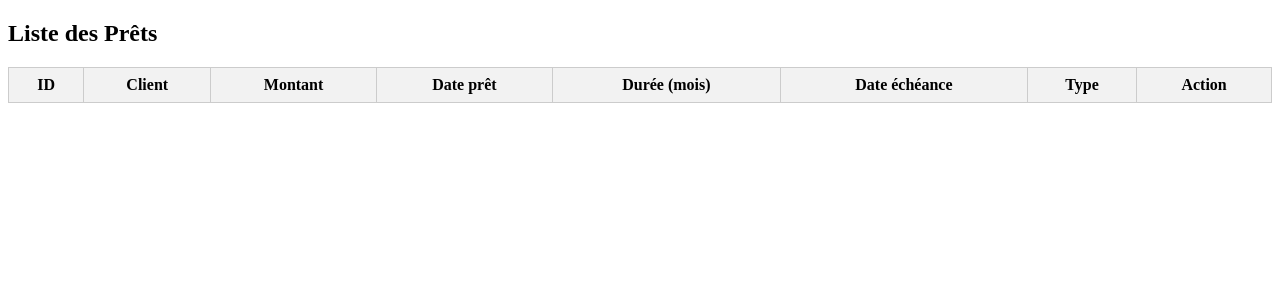
After one commit to Sunnyyhhh/banque, a PHP site: the page made by ws/views/pret_admin.html in a window 1280 px wide. The commit adds this page. Shown: the top 300 px of the page. Run offline with PHP 8.4, Linux system fonts and the light colour scheme; the template is opened without the code that fills it, so the values that code supplies are empty.

Commit message:
liste pret  admin
liste pret admin

```diff
--- a/sql/script.sql
+++ b/sql/script.sql
@@ -33,8 +33,8 @@ CREATE TABLE pret (
     duree_mois INT NOT NULL CHECK (duree_mois > 0),
     date_echeance DATE NOT NULL,
     FOREIGN KEY (id_client) REFERENCES utilisateur(id_utilisateur),
-    FOREIGN KEY (id_type_pret) REFERENCES type_pret(id),
-    FOREIGN KEY (id_etablissement) REFERENCES etablissement(id)
+    FOREIGN KEY (id_type_pret) REFERENCES type_pret(id)
+
 );
 
 CREATE TABLE pret_suivi (
--- a/ws/index.php
+++ b/ws/index.php
@@ -3,5 +3,8 @@ require 'vendor/autoload.php';
 require 'db.php';
 require 'routes/etudiant_routes.php';
 require 'routes/utilisateur_routes.php';
+require 'routes/etablissement_routes.php';
+
+require 'routes/pret_admin_routes.php';
 
 Flight::start();
--- a/ws/models/Utilisateur.php
+++ b/ws/models/Utilisateur.php
@@ -3,7 +3,7 @@ require_once __DIR__ . '/../db.php';
 
 class Utilisateur {
 
-    public static function login($email,$mdp) {
+    public static function login($email) {
         $db = getDB();
         $stmt = $db->prepare("SELECT * FROM utilisateur WHERE email = ?");
         $stmt->execute([$email]);
--- /dev/null
+++ b/ws/routes/pret_admin_routes.php
@@ -0,0 +1,4 @@
+<?php
+require_once __DIR__ . '/../controllers/PretAdminController.php';
+
+Flight::route('GET /pret_admin', ['PretAdminController', 'lister']);
--- a/ws/views/dashboard.html
+++ b/ws/views/dashboard.html
@@ -8,6 +8,8 @@
 <body>
     <h1>vita ny login
         <h1><a href="add_fonds.html">Ajouter des fonds à l'établissement</a></h1>
+
+        <h1><a href="pret_admin.html">pret admin</a></h1>
     </h1>
     <h1>Bonjour </h1>
     <a href="typePret.html">Type prets</a>
--- /dev/null
+++ b/ws/views/pret_admin.html
@@ -0,0 +1,51 @@
+<!DOCTYPE html>
+<html lang="fr">
+<head>
+    <meta charset="UTF-8">
+    <title>Liste des Prêts (Admin)</title>
+    <script src="https://code.jquery.com/jquery-3.6.0.min.js"></script>
+    <style>
+        table { border-collapse: collapse; width: 100%; }
+        th, td { border: 1px solid #ccc; padding: 8px; }
+        th { background-color: #f2f2f2; }
+    </style>
+</head>
+<body>
+    <h2>Liste des Prêts</h2>
+    <table id="table-prets">
+        <thead>
+            <tr>
+                <th>ID</th>
+                <th>Client</th>
+                <th>Montant</th>
+                <th>Date prêt</th>
+                <th>Durée (mois)</th>
+                <th>Date échéance</th>
+                <th>Type</th>
+                <th>Action</th>
+            </tr>
+        </thead>
+        <tbody></tbody>
+    </table>
+    <script>
+        $(function() {
+            $.get('/t/banque/ws/pret_admin', function(data) {
+                let rows = '';
+                data.forEach(function(p) {
+                    rows += `<tr>
+                        <td>${p.id}</td>
+                        <td>${p.client_nom} ${p.client_prenom}</td>
+                        <td>${p.montant}</td>
+                        <td>${p.date_pret}</td>
+                        <td>${p.duree_mois}</td>
+                        <td>${p.date_echeance}</td>
+                        <td>${p.type_pret}</td>
+                        <td><button class="valider-btn" data-id="${p.id}">Valider</button></td>
+                    </tr>`;
+                });
+                $('#table-prets tbody').html(rows);
+            });
+        });
+    </script>
+</body>
+</html>
```
Also changed, not shown: ws/controllers/PretAdminController.php (added, +9 -0 lines), ws/models/PretAdmin.php (added, +14 -0 lines).
